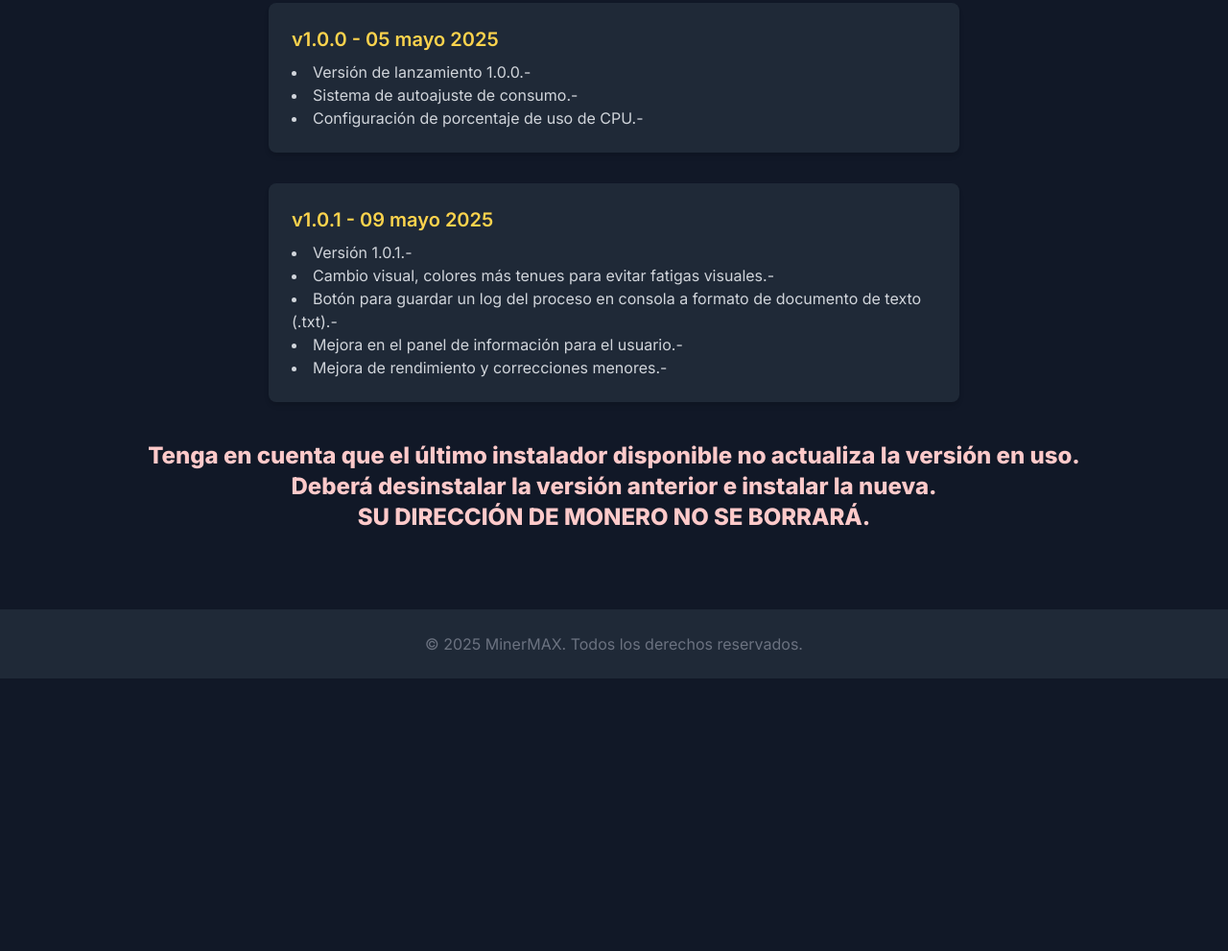
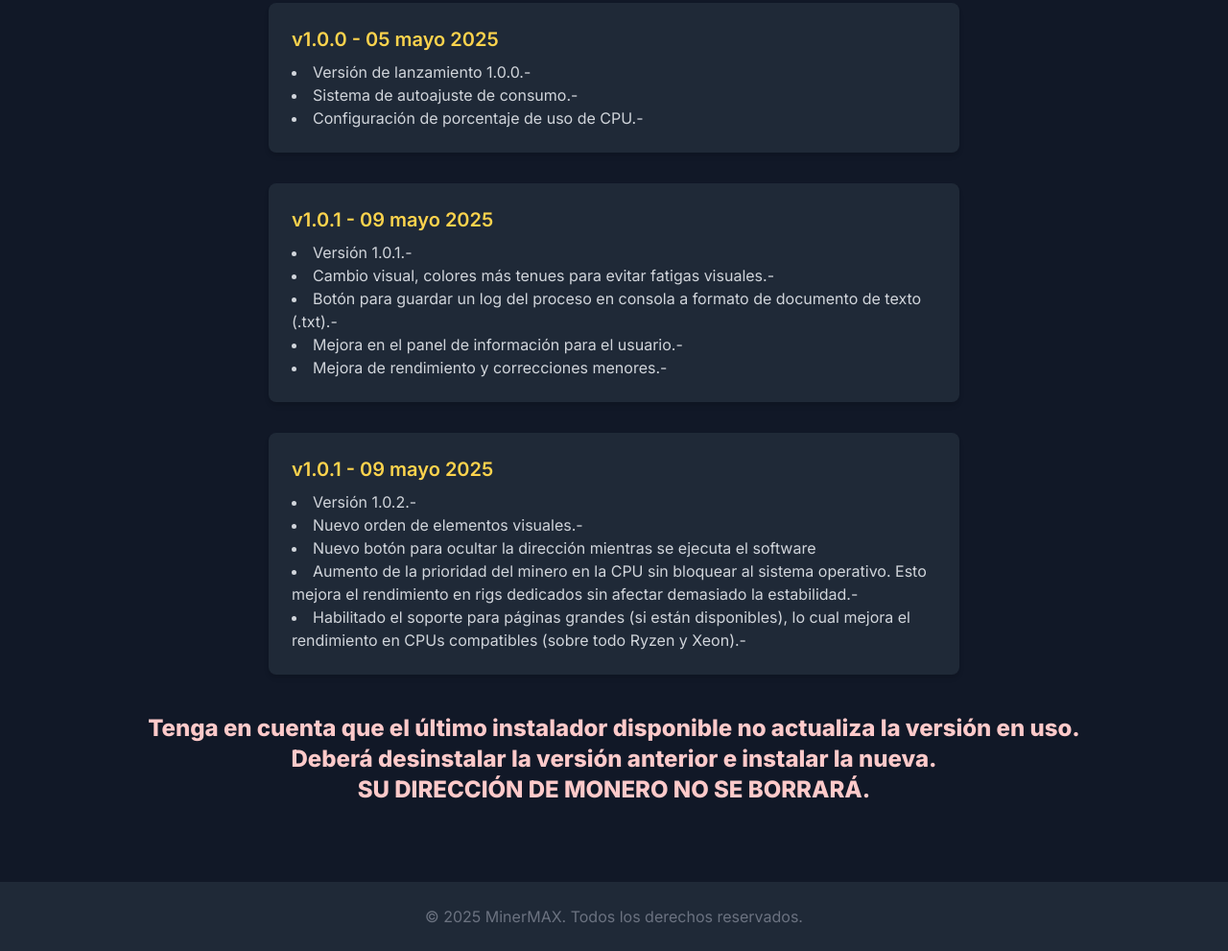
Before and after one commit to GGastoNN/MinerMAX, a website: page index.html in a window 1280 px wide. Shown: the part 1437-2428 px from the top of the page at 96% size. Before the commit the page ends 2144 px from the top, so only its background shows below. Drawn offline with nearby package versions, Linux system fonts and the light colour scheme.

Commit message:
Update index.html

```diff
--- a/index.html
+++ b/index.html
@@ -111,6 +111,16 @@
           <li>Mejora de rendimiento y correcciones menores.-</li>
         </ul>
       </div>
+      <div class="bg-gray-800 p-6 rounded-lg shadow-md">
+        <h3 class="text-xl font-semibold text-yellow-300 mb-2">v1.0.1 - 09 mayo 2025</h3>
+        <ul class="list-disc list-inside text-gray-300">
+          <li>Versión 1.0.2.-</li>
+          <li>Nuevo orden de elementos visuales.-</li>
+          <li>Nuevo botón para ocultar la dirección mientras se ejecuta el software</li>
+          <li>Aumento de la prioridad del minero en la CPU sin bloquear al sistema operativo. Esto mejora el rendimiento en rigs dedicados sin afectar demasiado la estabilidad.-</li>
+          <li>Habilitado el soporte para páginas grandes (si están disponibles), lo cual mejora el rendimiento en CPUs compatibles (sobre todo Ryzen y Xeon).-</li>
+        </ul>
+      </div>
     </div>
     <h2 class="text-2xl font-bold text-red-200 mt-10">
       Tenga en cuenta que el último instalador disponible no actualiza la versión en uso.<br>
```
